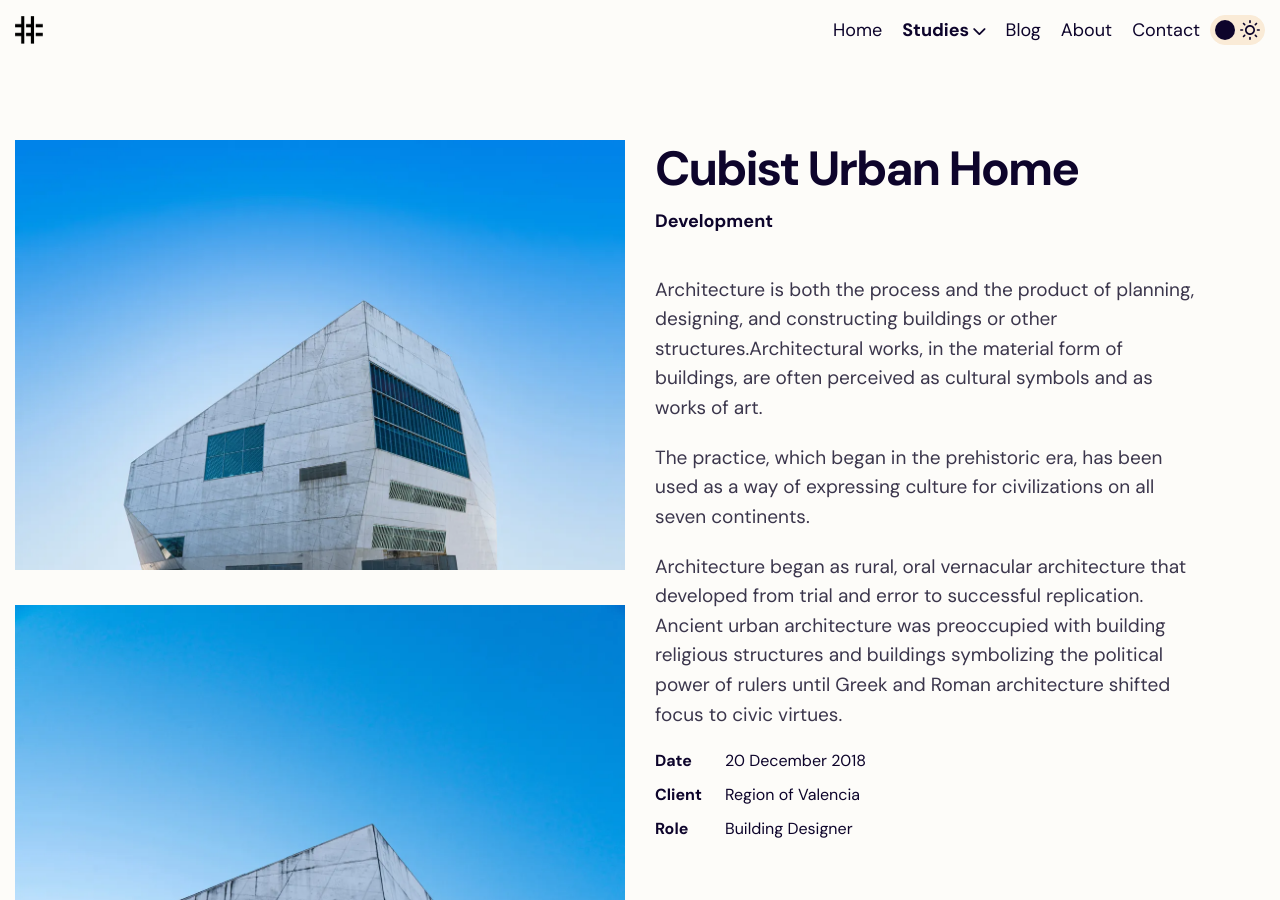
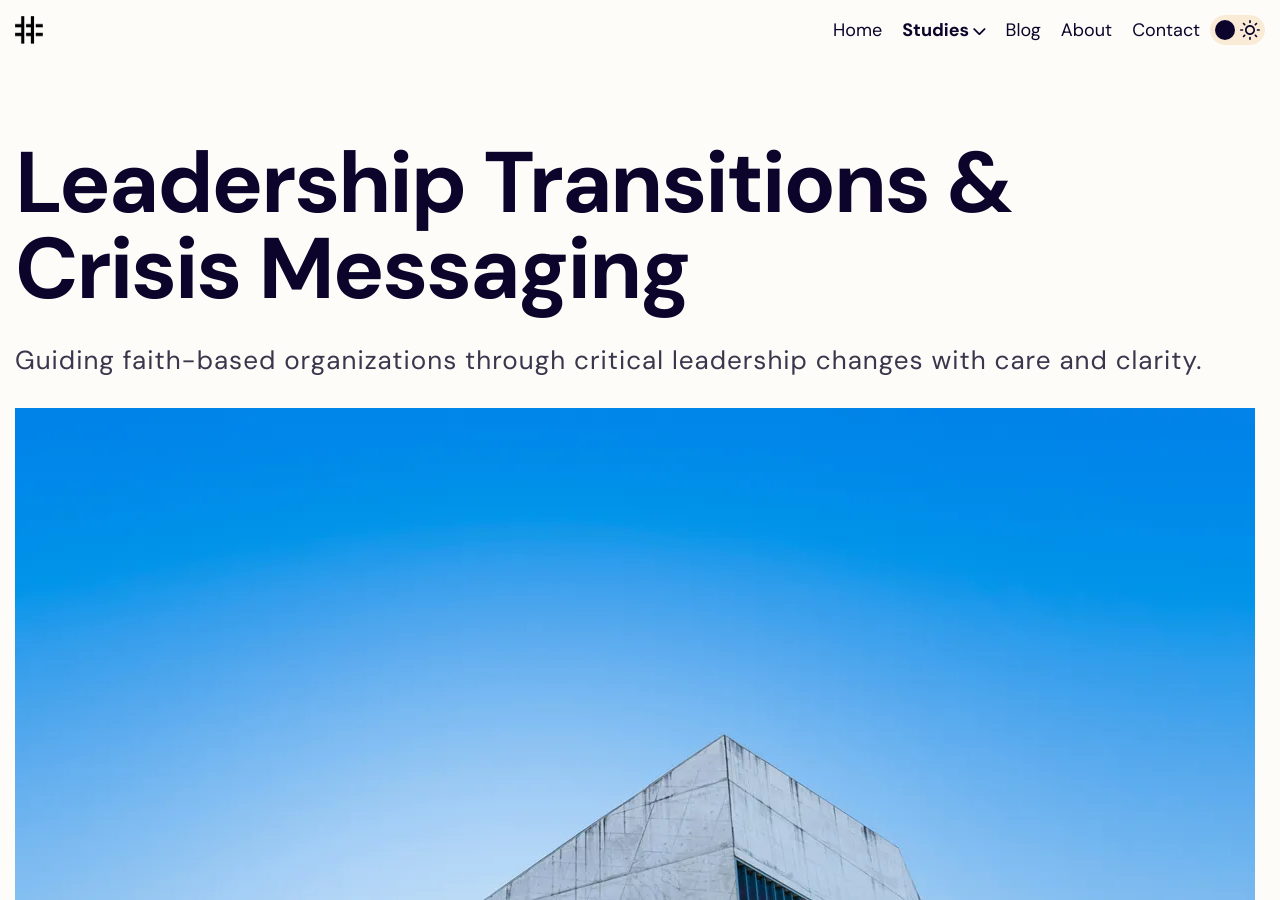
Before and after one commit to tglivebold/portfolio, a Jekyll site: the page built from collections/_projects/project-3.md, in a window 1280 px wide and 900 px high. Built offline with Jekyll 4.4.1, drawn with Linux system fonts in a browser that asks for light colours.

Commit message:
Update collections/_projects/project-3.md (via Pages CMS)

```diff
--- a/collections/_projects/project-3.md
+++ b/collections/_projects/project-3.md
@@ -1,20 +1,11 @@
 ---
-layout: project-left
-title: "Cubist Urban Home"
-description: "A spectacular building, designed by the Valencian architect Santiago Calatrava."
+title: Leadership Transitions & Crisis Messaging
+layout: post
 date: 2018-12-20
-weight: 2
-thumbnail: "/assets/images/gen/projects/project-3-1-thumbnail.webp"
-image: "/assets/images/gen/projects/project-3-1.webp"
-client: "Region of Valencia"
-categories: ["Development"]
-role: "Building Designer"
-gallery:
-  - image: "/assets/images/gen/projects/project-3-1.webp"
-  - image: "/assets/images/gen/projects/project-3-4.webp"
-  - image: "/assets/images/gen/projects/project-3-7.webp"
+description: Guiding faith-based organizations through critical leadership
+  changes with care and clarity.
+image: /assets/images/gen/projects/project-3-1.webp
 ---
-
 Architecture is both the process and the product of planning, designing, and constructing buildings or other structures.Architectural works, in the material form of buildings, are often perceived as cultural symbols and as works of art.
 
 The practice, which began in the prehistoric era, has been used as a way of expressing culture for civilizations on all seven continents.
```
